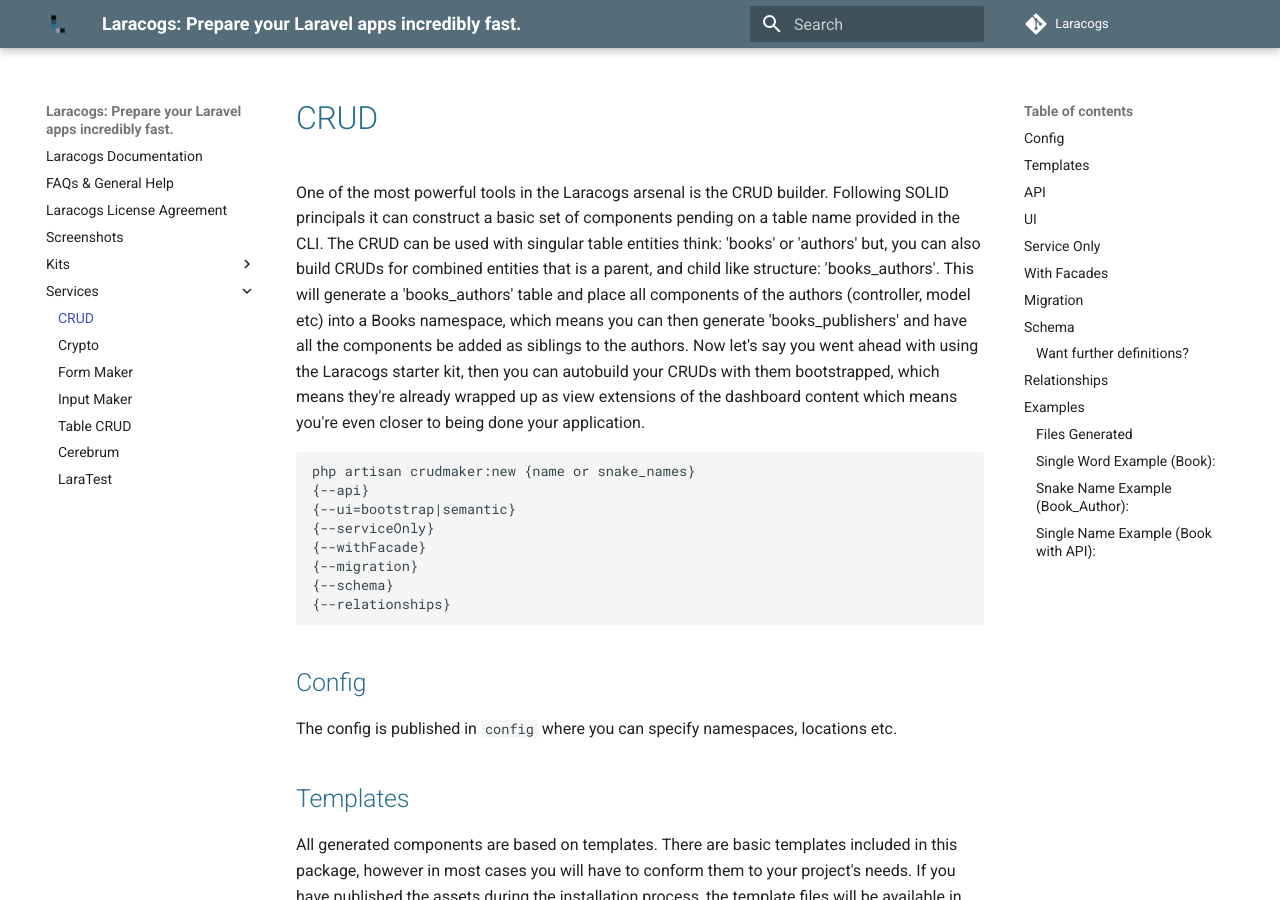
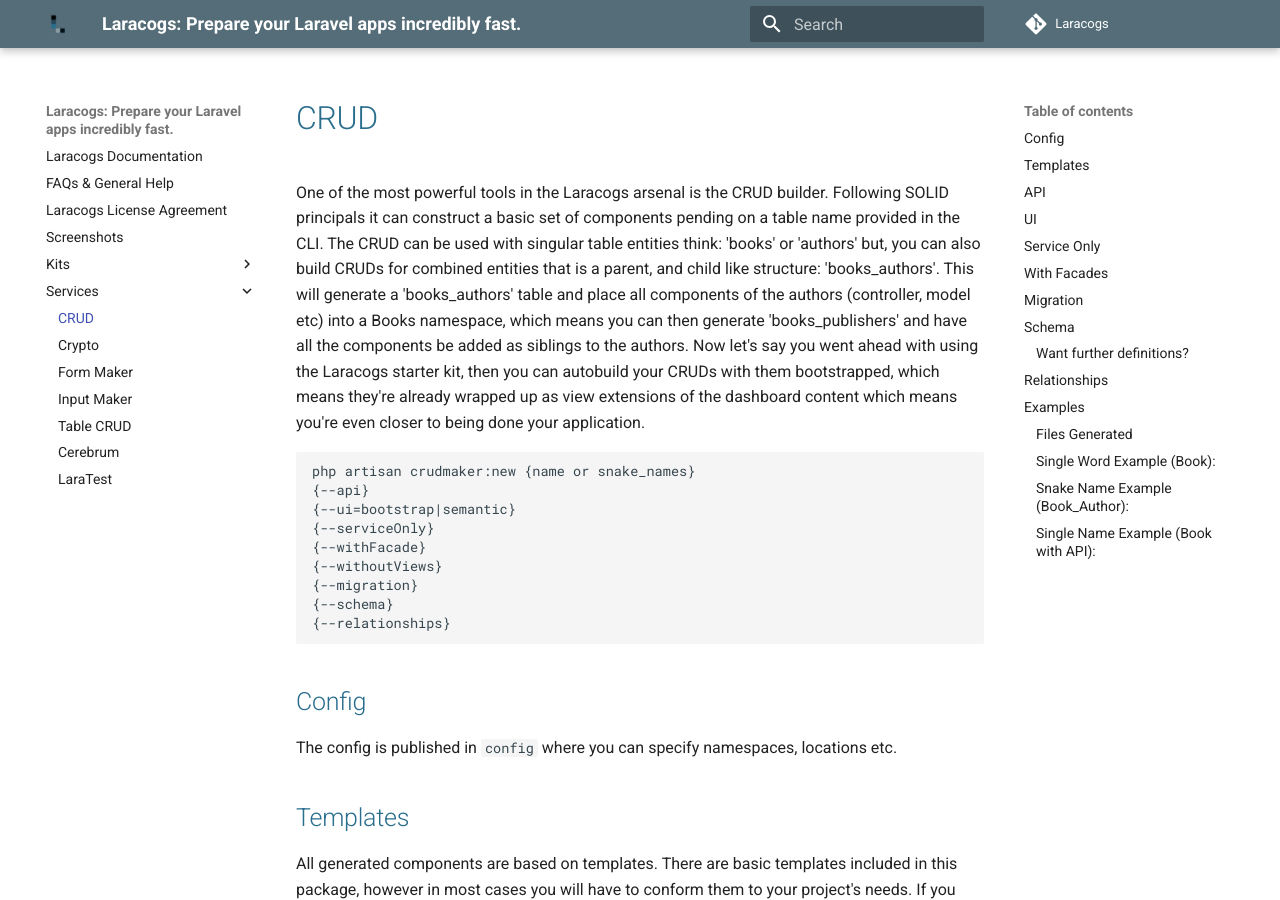
Before and after one commit to zoliszabo/laracogs-docs, an MkDocs documentation site: the page built from docs/Services/crud.md, in a window 1280 px wide and 900 px high. Built offline with MkDocs 1.6.1 and Material for MkDocs 9.7.7, drawn with Linux system fonts in a browser that asks for light colours; comment, search, counter and statistics services are not loaded; part of the change alters nothing that is shown; some of the changed text lies outside the part shown.

Commit message:
New without views option

````diff
--- a/docs/Services/crud.md
+++ b/docs/Services/crud.md
@@ -8,6 +8,7 @@ php artisan crudmaker:new {name or snake_names}
 {--ui=bootstrap|semantic}
 {--serviceOnly}
 {--withFacade}
+{--withoutViews}
 {--migration}
 {--schema}
 {--relationships}
@@ -92,6 +93,12 @@ The following column types are available:
 
 ```
 --schema="id:increments|first,user_id:integer|unsigned,name:string|nullable|after('id'),age:integer|default(0)"
+```
+
+You can even handle some parameters such as:
+
+```
+--schema="id:increments|first,user_id:integer|unsigned,name:string(45)"
 ```
 
 ## Relationships
````
